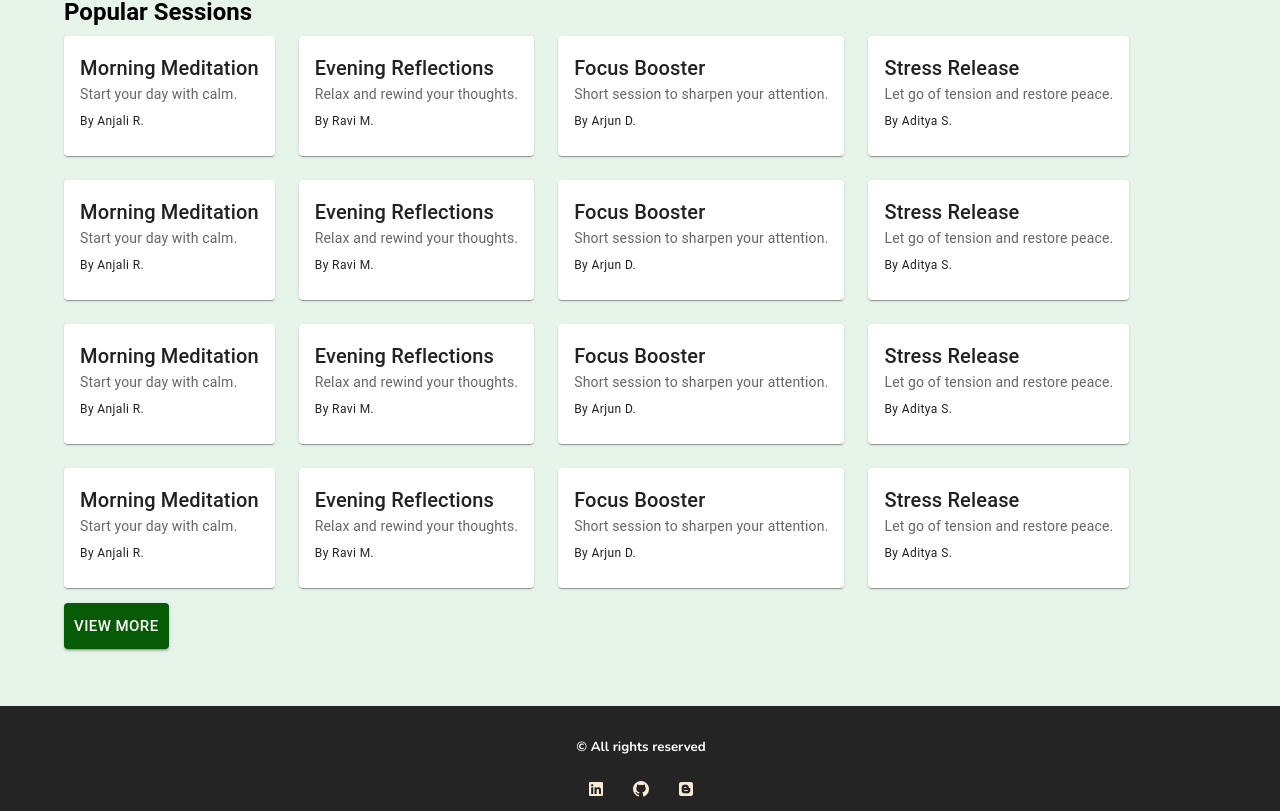
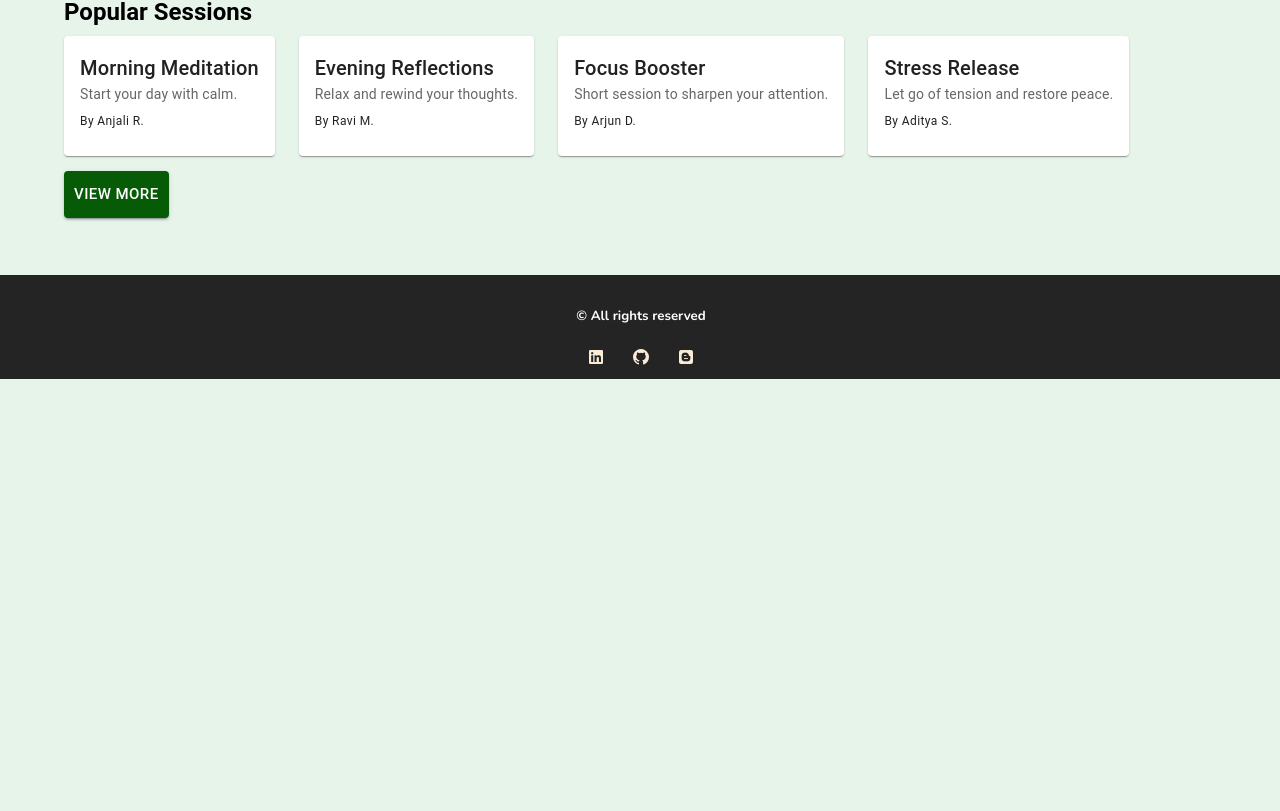
Before and after one commit to abhishekkumar71/HealthHub, a React (Vite) app in the folder frontend/: page / in a window 1280 px wide. Shown: the part 1213-2024 px from the top of the page. After the commit the page ends 1592 px from the top, so only its background shows below. Built offline with nearby package versions, Linux system fonts and the light colour scheme; no server answers.

Commit message:
solved error

```diff
--- a/frontend/src/components/PopularSection.jsx
+++ b/frontend/src/components/PopularSection.jsx
@@ -43,8 +43,6 @@ export default function PopularSessions() {
       </Typography>
       <Grid container spacing={3}>
         {sessions.map((s, i) => (
-          <Grid container spacing={3}>
-            {sessions.map((s, i) => (
           <Grid item xs={6} sm={6} md={4} key={i}>
             <Card
               sx={{
@@ -72,8 +70,6 @@ export default function PopularSessions() {
           </Grid>
         ))}
       </Grid>
-        ))}
-      </Grid>
       <Button
         variant="contained"
         size="large"
```
Lines whose indentation alone changed are shown as unchanged.
